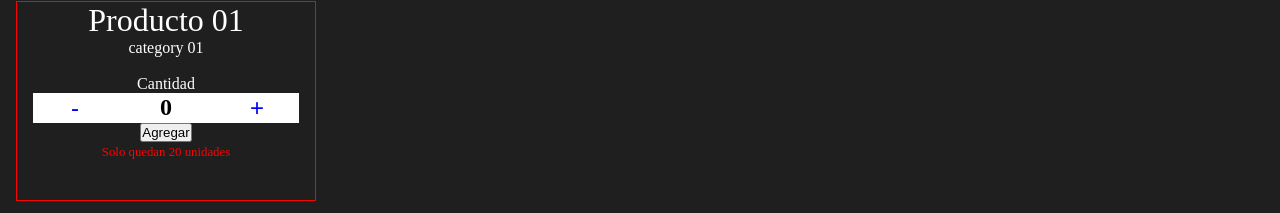
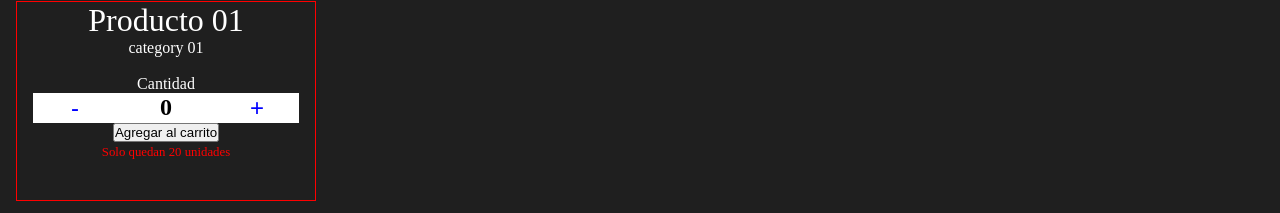
Before and after one commit to DanielPeinadoB/reactjs-ecommerce, a React (Create React App) app: page / in a window 1280 px wide. Shown: the part 136-349 px from the top of the page. Built offline with nearby package versions, Linux system fonts and the light colour scheme.

Commit message:
correccion entrega 4

```diff
--- a/src/components/ItemCount.js
+++ b/src/components/ItemCount.js
@@ -9,10 +9,13 @@ const ItemCount = () => {
     let [estado, setEstado] = useState(inicial)
 
     const increase = () => {
-        setEstado(estado + 1)
+        if(estado < stock) {
+            setEstado(estado + 1)
+        }
     }
 
     const decrease = () => {
+        if(estado > inicial)
         setEstado(estado - 1)
     }
 
@@ -30,7 +33,7 @@ const ItemCount = () => {
             <h2> {estado} </h2>
             <button onClick={increase}>+</button>
         </div>
-        <button onClick={stockleft}>Agregar</button>
+        <button onClick={stockleft}>Agregar al carrito</button>
         <div>
             <span className='stock-limit'>Solo quedan {remain} unidades</span>
         </div>
```
